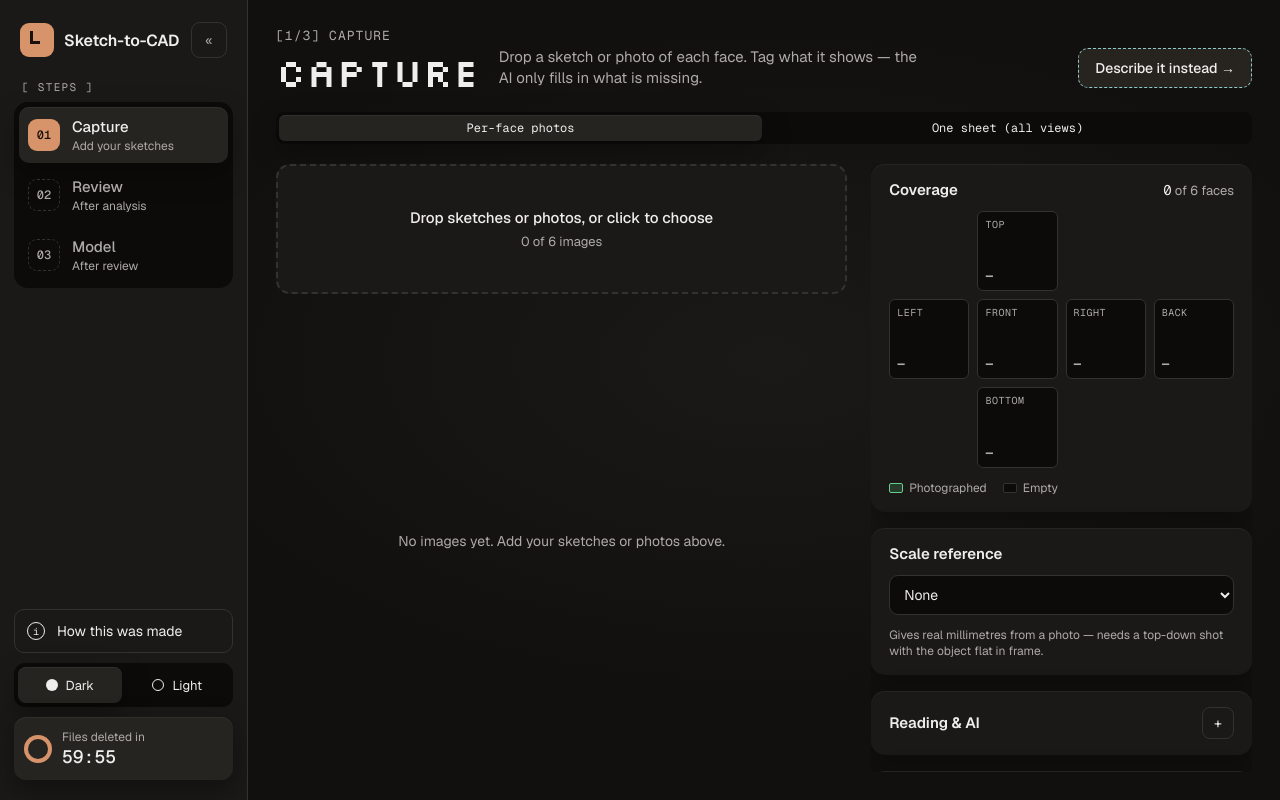
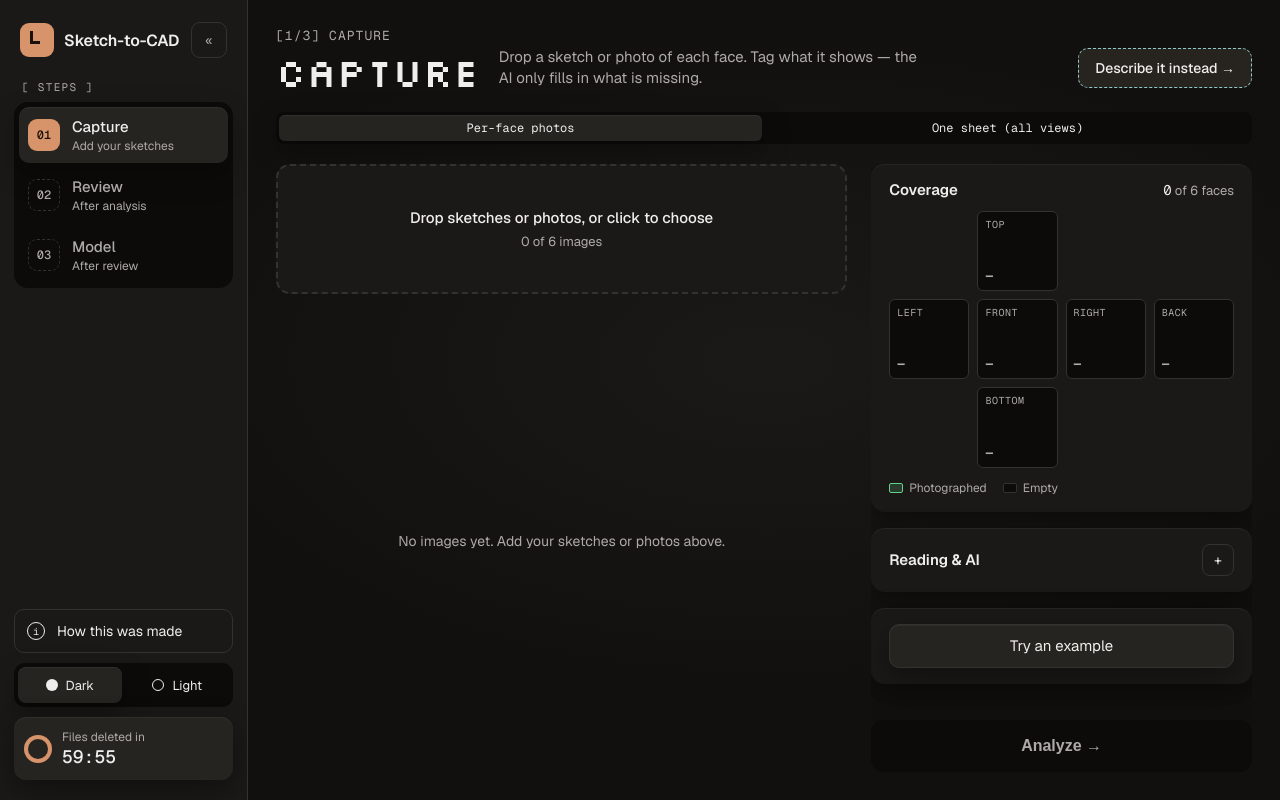
Before and after one commit to Faouzi-Blibech/gomycode-hack, a React (Vite) app in the folder web/: page / in a window 1280 px wide. Built offline with nearby package versions, Linux system fonts and the light colour scheme.

Commit message:
Remove the scale reference picker from the capture screen

```diff
--- a/web/src/screens/Capture.tsx
+++ b/web/src/screens/Capture.tsx
@@ -14,25 +14,12 @@ const FACE_LABELS: Record<Face, string> = { front: 'Front', back: 'Back', left:
 const KINDS: CaptureKind[] = ['auto', 'sketch', 'photo', 'drawing'];
 const MODES: CaptureMode[] = ['photos', 'sheet'];
 const MODE_LABELS: Record<CaptureMode, string> = { photos: 'Per-face photos', sheet: 'One sheet (all views)' };
-const REFERENCES: { value: string; label: string }[] = [
-  { value: '', label: 'None' },
-  { value: '1 TND', label: '1 TND coin' },
-  { value: '1 EUR', label: '1 EUR coin' },
-  { value: '2 EUR', label: '2 EUR coin' },
-  { value: 'card', label: 'Bank card' },
-  { value: 'a4', label: 'A4 sheet' },
-];
 
 const panel: CSSProperties = {
   borderRadius: 14, background: 'var(--surface)', boxShadow: 'var(--shadow)', padding: '16px 18px',
   display: 'flex', flexDirection: 'column', gap: 12, boxSizing: 'border-box',
 };
 const sectionTitle: CSSProperties = { fontSize: 15, fontWeight: 600 };
-const selectStyle: CSSProperties = {
-  height: 40, borderRadius: 9, border: '1px solid var(--line)', background: 'var(--inset)', color: 'var(--ink)',
-  font: 'inherit', fontSize: 14, padding: '0 10px', boxSizing: 'border-box', width: '100%',
-};
-
 function Toggle({ label, hint, checked, onChange, disabled }: {
   label: string; hint?: string; checked: boolean; onChange: (v: boolean) => void; disabled?: boolean;
 }) {
@@ -287,19 +274,6 @@ export function Capture() {
             </div>
           )}
 
-          <div style={{ ...panel, opacity: sheet ? 0.5 : 1 }}>
-            <span style={sectionTitle}>Scale reference</span>
-            <select
-              value={state.reference} onChange={(e) => dispatch({ type: 'SET_REFERENCE', reference: e.target.value })}
-              aria-label="Scale reference in the photos" style={selectStyle} disabled={sheet}
-            >
-              {REFERENCES.map((r) => <option key={r.value} value={r.value}>{r.label}</option>)}
-            </select>
-            <span style={{ fontSize: 12, color: 'var(--muted)' }}>
-              {sheet ? 'Not used for a sheet — its own scale comes from the sheet itself.'
-                : 'Gives real millimetres from a photo — needs a top-down shot with the object flat in frame.'}
-            </span>
-          </div>
 
           <div style={panel}>
             <button
```
